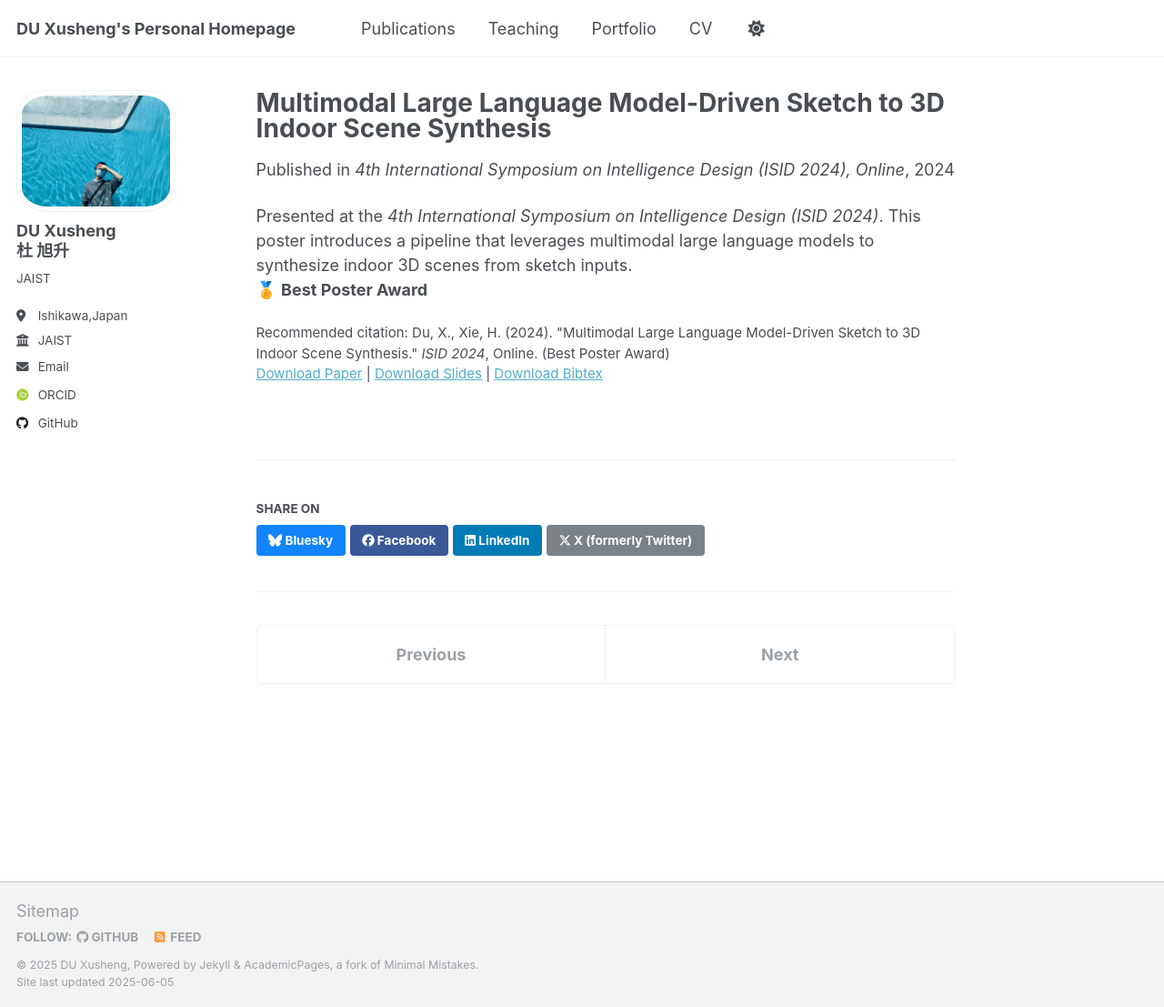
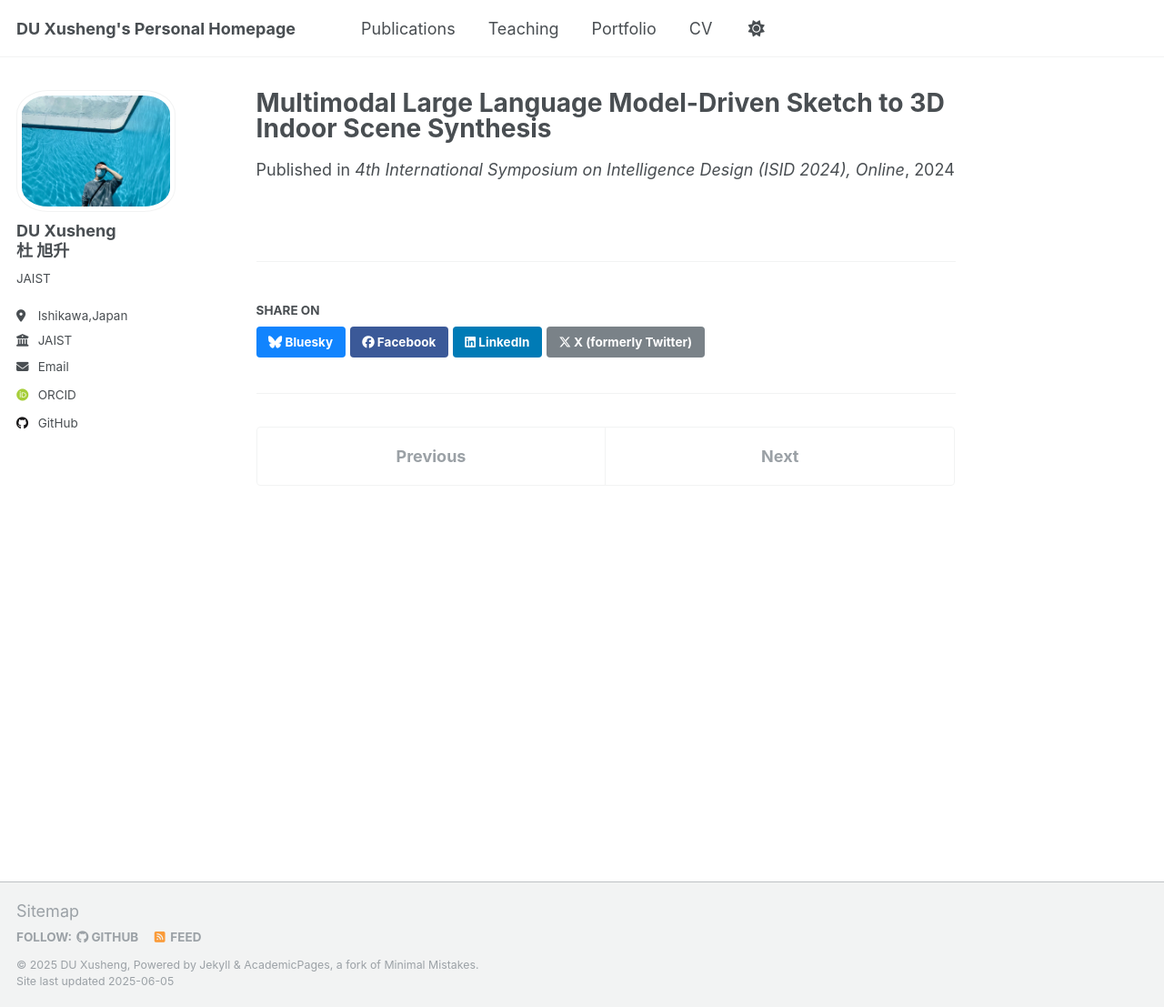
Before and after one commit to ToKyokushou/ToKyokushou.github.io, a Jekyll site: the page built from _publications/2024-03-llm-sketch-3d-isid.md, in a window 1280 px wide and 1107 px high. Shown: the whole window at 91% size. Built offline with Jekyll 4.4.1, drawn with Linux system fonts in a browser that asks for light colours; some web fonts are replaced.

Commit message:
Update 2024-03-llm-sketch-3d-isid.md

```diff
--- a/_publications/2024-03-llm-sketch-3d-isid.md
+++ b/_publications/2024-03-llm-sketch-3d-isid.md
@@ -6,10 +6,4 @@ permalink: /publication/2024-03-llm-sketch-3d-isid
 excerpt: 'A poster presenting a multimodal LLM-driven approach for sketch-to-3D indoor scene synthesis. (Best Poster Award)'
 date: 2024-03-01
 venue: '4th International Symposium on Intelligence Design (ISID 2024), Online'
-slidesurl: ''
-paperurl: ''
-bibtexurl: ''
-citation: 'Du, X., Xie, H. (2024). &quot;Multimodal Large Language Model-Driven Sketch to 3D Indoor Scene Synthesis.&quot; <i>ISID 2024</i>, Online. (Best Poster Award)'
 ---
-Presented at the <i>4th International Symposium on Intelligence Design (ISID 2024)</i>. This poster introduces a pipeline that leverages multimodal large language models to synthesize indoor 3D scenes from sketch inputs.
-🏅 <b>Best Poster Award</b>
```
